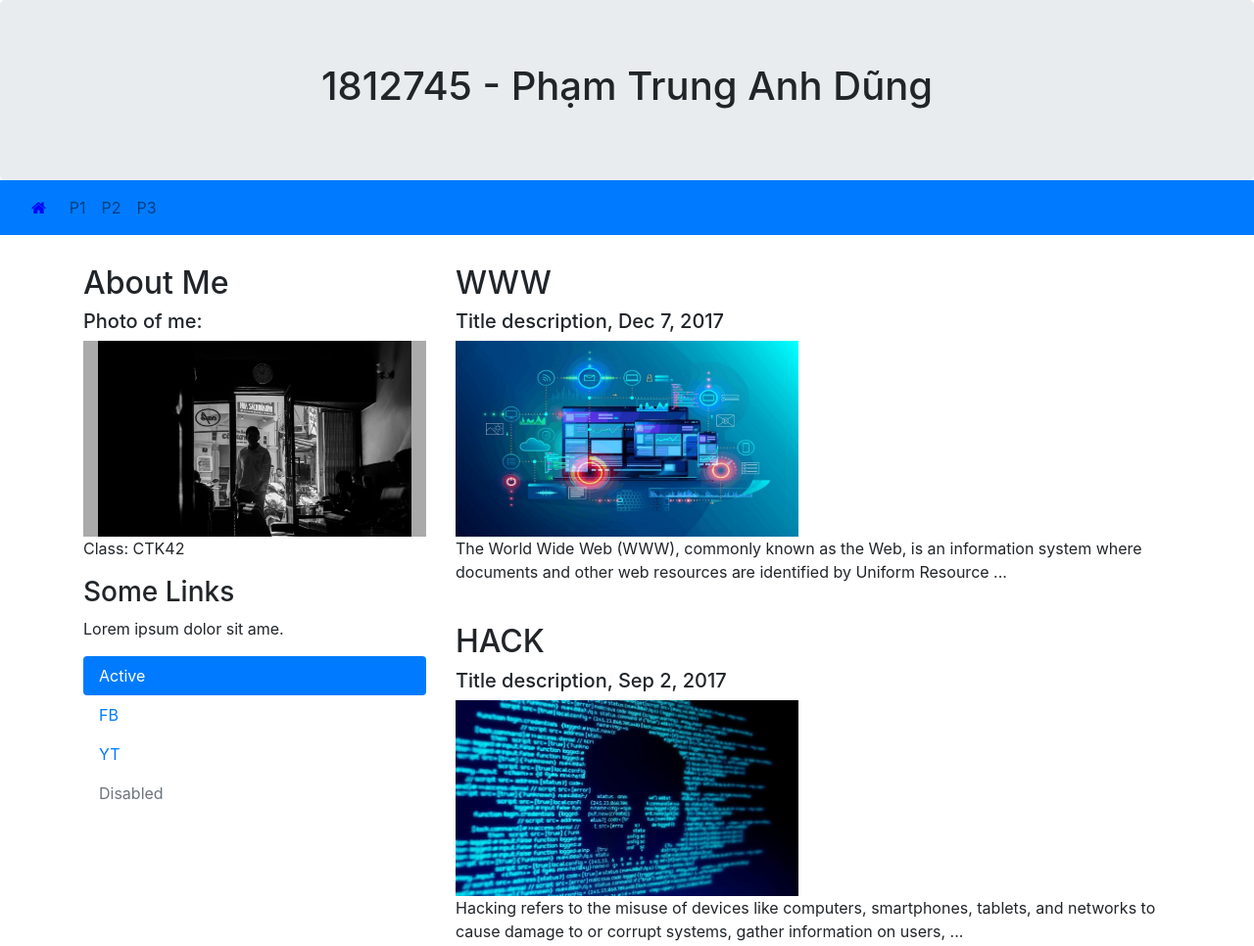
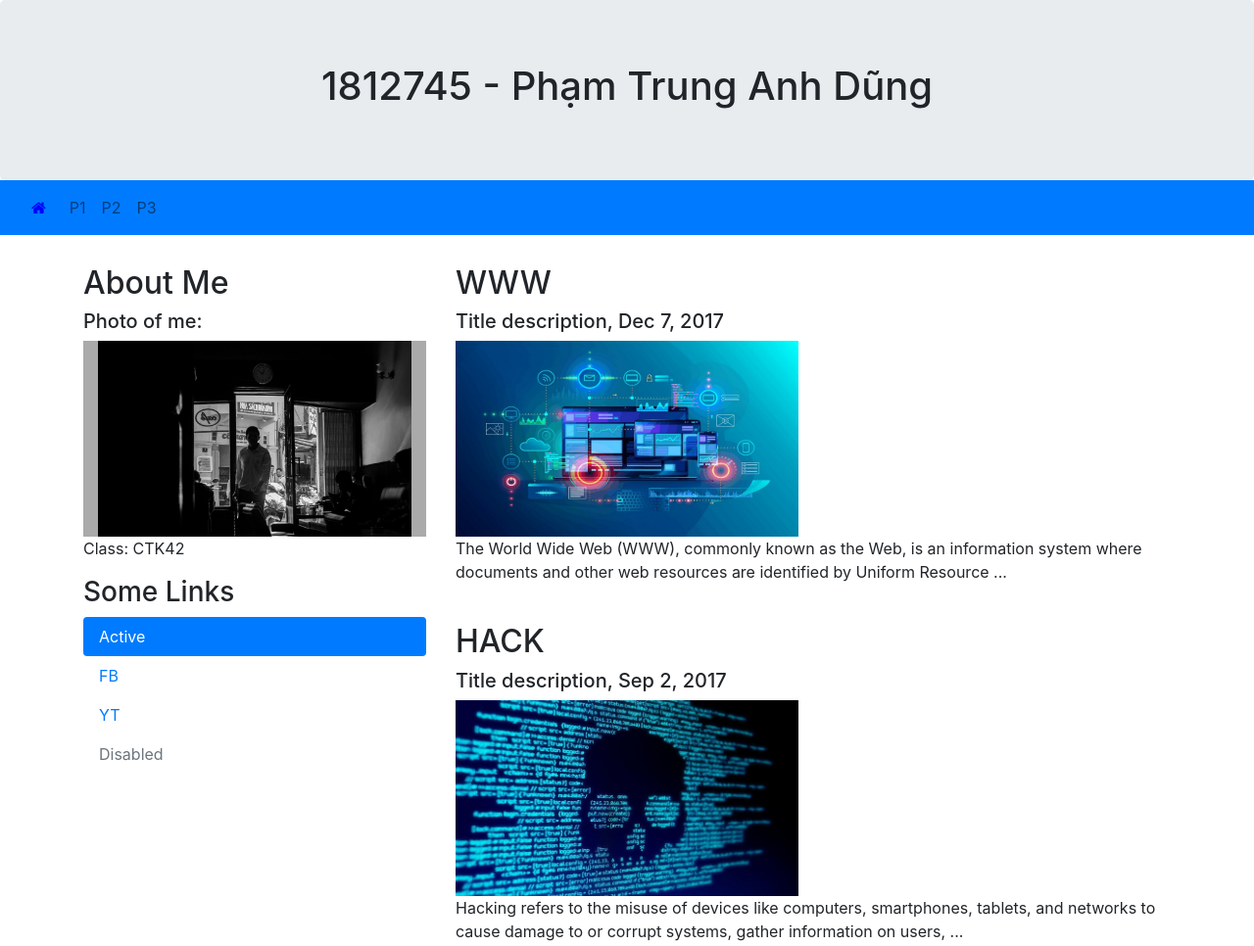
Before and after one commit to phamtrunganhdung/lab1-phat-trien-ung-dung-web, a plain HTML site: page index.html in a window 1280 px wide. Shown: the top 966 px of the page at 98% size. Drawn offline with nearby package versions, Linux system fonts and the light colour scheme.

```diff
--- a/index.html
+++ b/index.html
@@ -64,7 +64,6 @@
       </div>
       <p>Class: CTK42</p>
       <h3>Some Links</h3>
-      <p>Lorem ipsum dolor sit ame.</p>
       <ul class="nav nav-pills flex-column">
         <li class="nav-item">
           <a class="nav-link active" href="#">Active</a>
```
